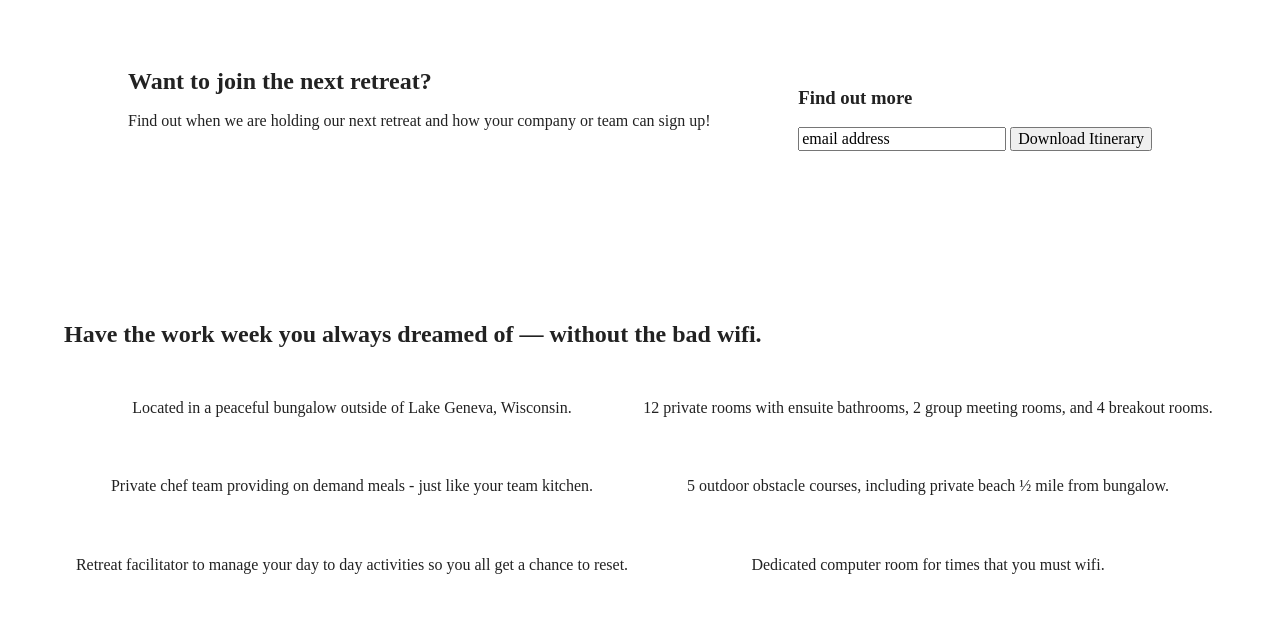
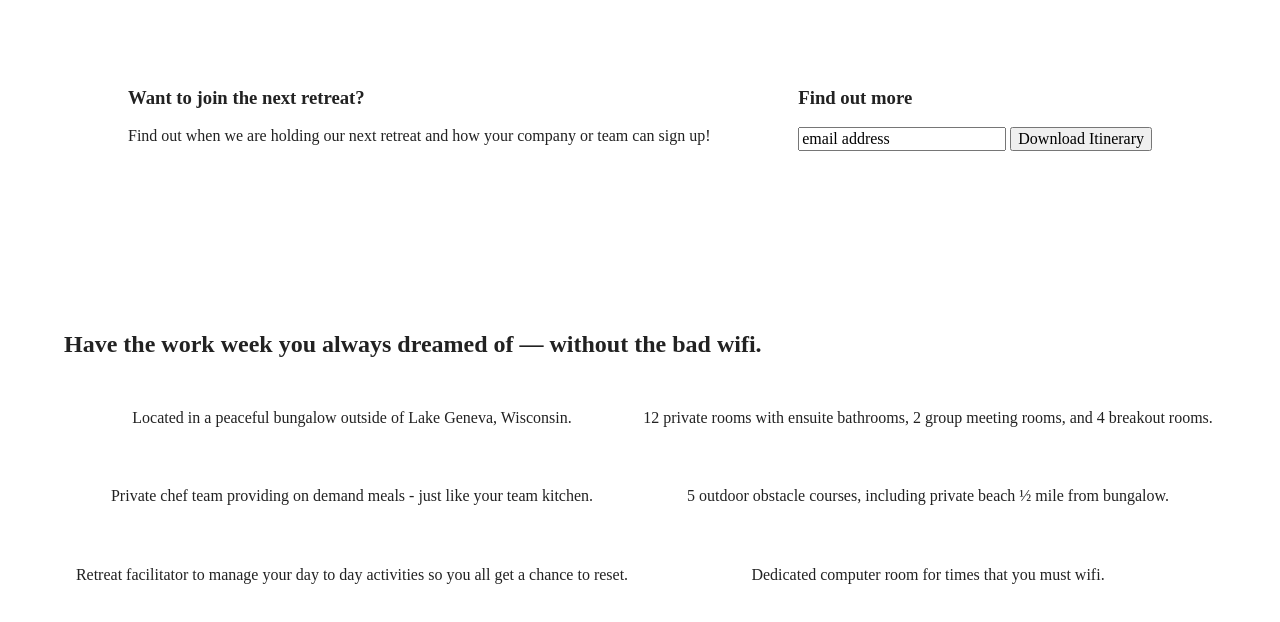
Before and after one commit to lafrenchcoder/unplugged-website, a website built with Parcel: page index.html in a window 1280 px wide. Shown: the part 178-800 px from the top of the page. Built offline with nearby package versions, Linux system fonts and the light colour scheme.

Commit message:
changed header style for form description and form title

```diff
--- a/index.html
+++ b/index.html
@@ -53,7 +53,7 @@
       <aside>
         <div class="content-wrapper">
           <div class="form-description">
-            <h2>Want to join the next retreat?</h2>
+            <h3>Want to join the next retreat?</h3>
             <p>Find out when we are holding our next retreat and how your company or team can sign up!</p>
           </div>
           <div class="form">
```
